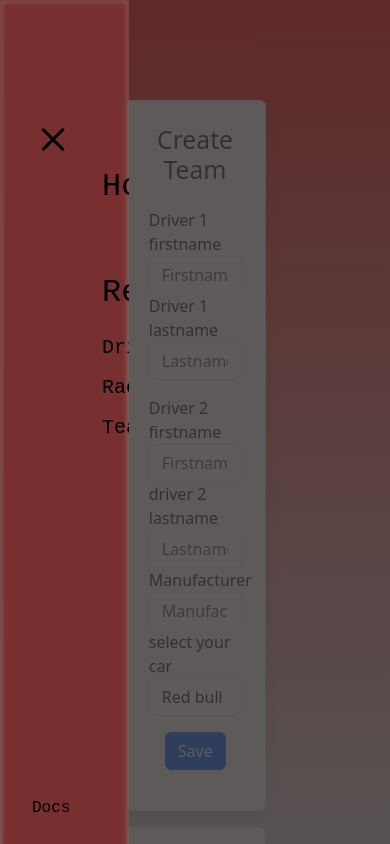
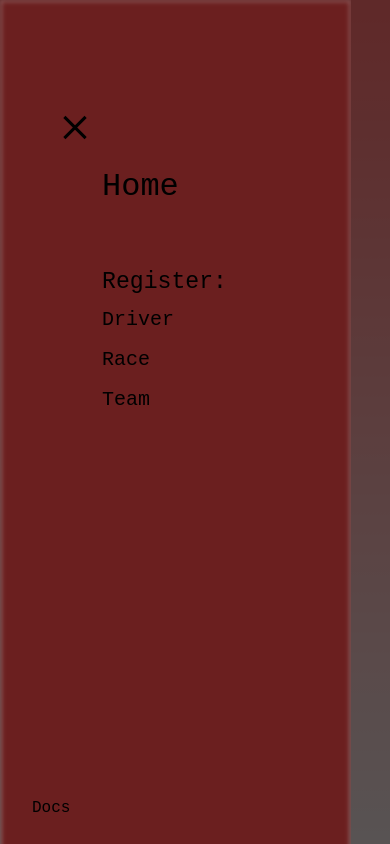
Before and after one commit to eliasWolden/DS3101-webutvikling-eksamen, a React (Vite) app in the folder formula1/: page /CRUDTeamPage in a window 390 px wide. Both pictures are taken after a click on the button 28 px from the left and 45 px from the top of the page. Shown: the top 844 px of the page. Built offline with nearby package versions, Linux system fonts and the light colour scheme; no server answers.

Commit message:
responsive design navbar, quiz css edit

```diff
--- a/formula1/src/components/RoutingContent/Routing.tsx
+++ b/formula1/src/components/RoutingContent/Routing.tsx
@@ -54,7 +54,6 @@ function Routing() {
                     >
                       <div className="cross"></div>
                     </button>
-
                     <div className="list-box">
                       <ul className="list-1-in-box">
                         <li className="list-text-1">
@@ -63,7 +62,7 @@ function Routing() {
                           </Link>
                         </li>
                         <br />
-                        <p>Register:</p>
+                        <h3>Register:</h3>
                         <li className="list-text-2">
                           <Link to="/CRUDDriverPage" className="nav-link">
                             Driver
--- a/formula1/src/css/QuizGame.css
+++ b/formula1/src/css/QuizGame.css
@@ -1,5 +1,3 @@
-/* QuizGame.css */
-
 .quiz-container {
   max-width: 800px;
   margin: auto;
--- a/formula1/src/css/main.css
+++ b/formula1/src/css/main.css
@@ -57,11 +57,41 @@
   left: 0;
   width: 100%;
   height: 100%;
-  background: rgb(119, 47, 47);
+  background: rgb(107, 31, 31);
   filter: blur(2px);
   z-index: -1;
   border: 2px solid rgba(255, 255, 255, 0.3);
   box-sizing: border-box;
+}
+
+@media screen and (max-width: 1024px) {
+  .left-box {
+    width: 50vw;
+  }
+}
+
+@media screen and (max-width: 768px) {
+  .left-box {
+    width: 70vw;
+  }
+}
+
+@media screen and (max-width: 480px) {
+  .left-box {
+    width: 90vw;
+  }
+
+  .list-box {
+    padding: 20px;
+  }
+
+  .list-1-in-box {
+    font-size: 24px;
+  }
+
+  .list-text-2 {
+    font-size: 18px;
+  }
 }
 
 .list-box {
@@ -145,7 +175,7 @@
 }
 .cross {
   width: 50px;
-  height: 50px;
+  height: 60px;
   position: relative;
 }
 
@@ -156,7 +186,7 @@
   width: 100%;
   height: 3px;
   background-color: #000;
-  top: 50%;
+  top: 10%;
   transform: translateY(-50%);
 }
 
```
